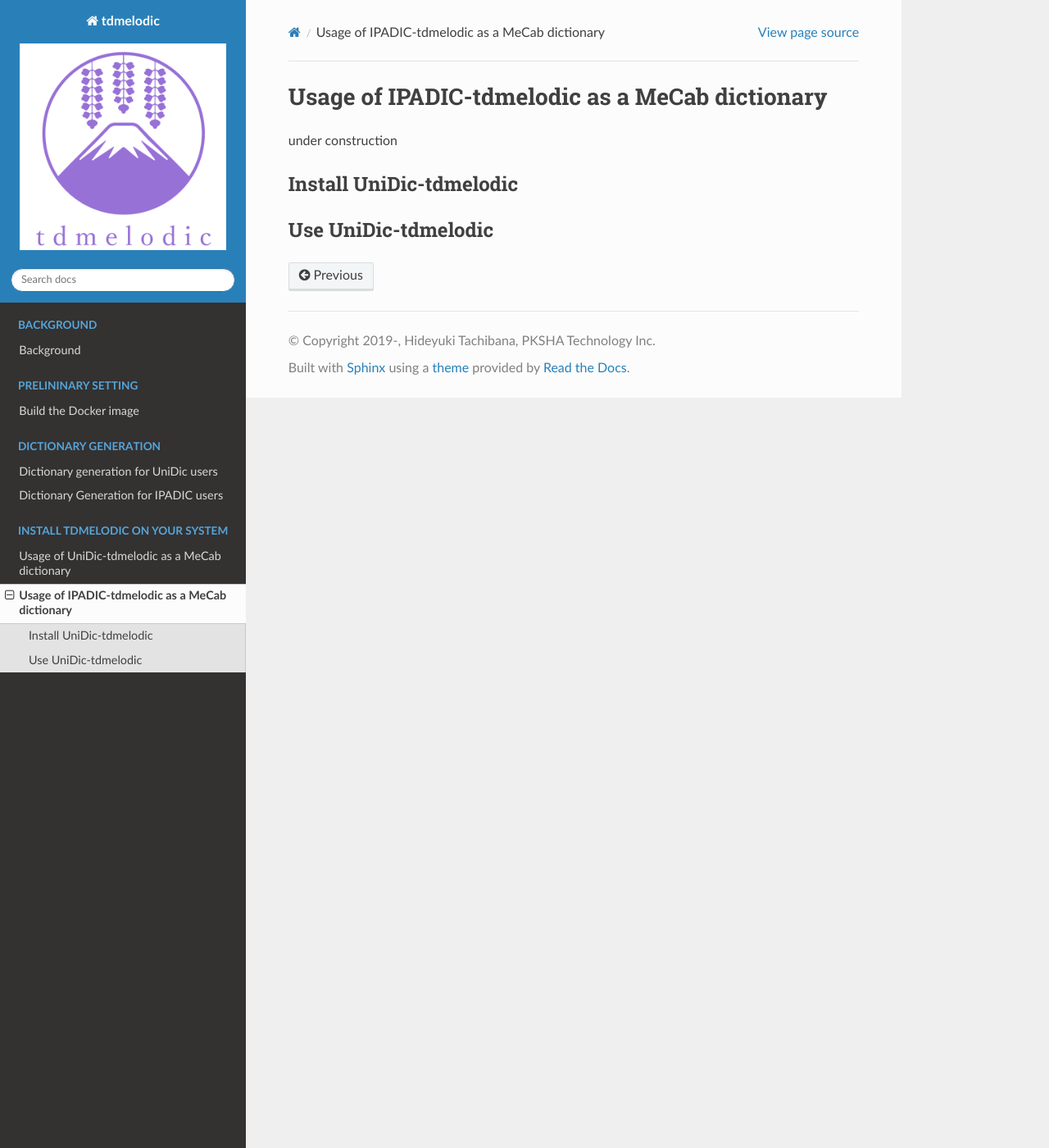
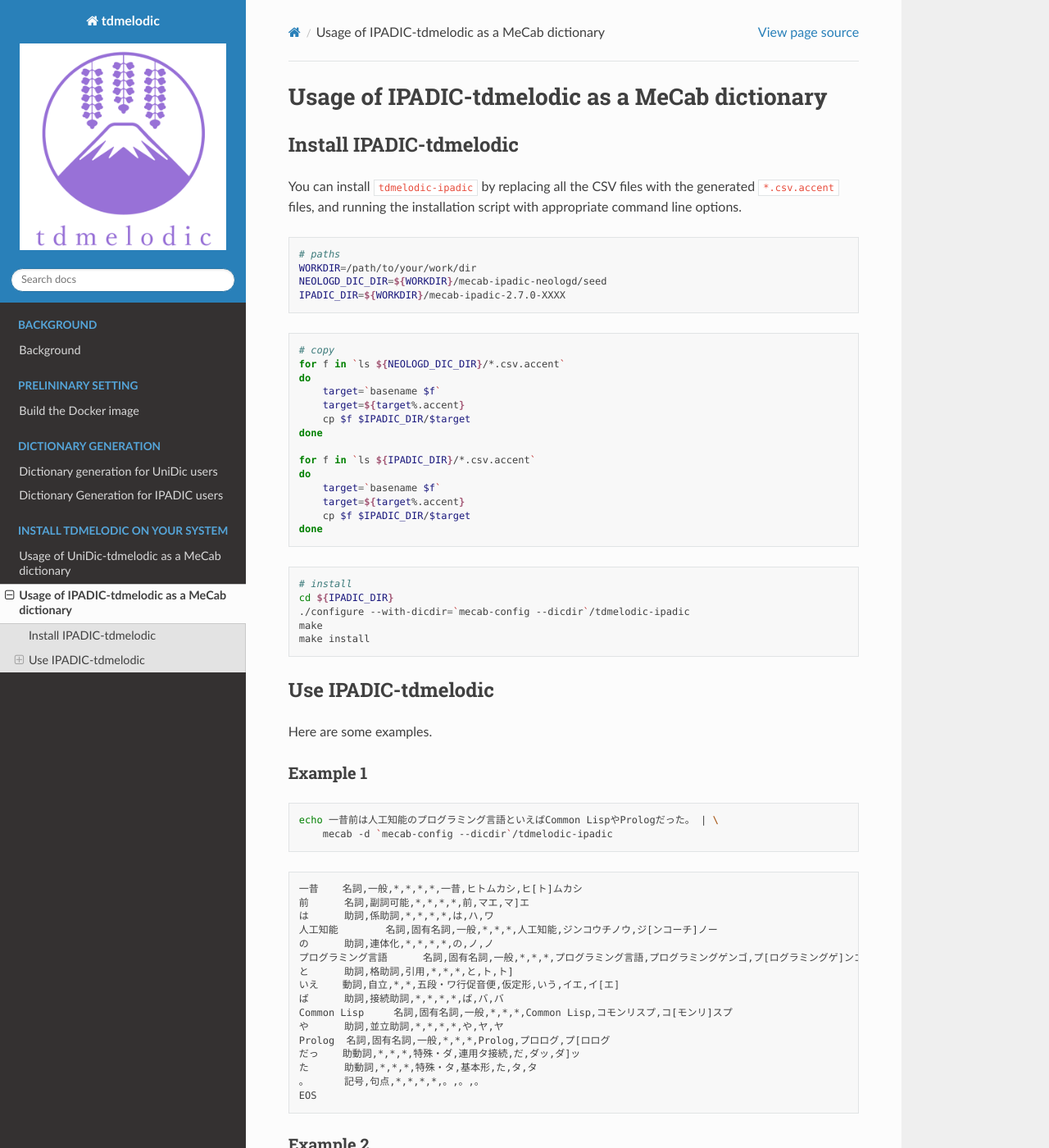
Before and after one commit to PKSHATechnology-Research/tdmelodic, a Sphinx documentation site: the page built from docs/pages/ipadic-usage.md, in a window 1280 px wide and 1400 px high. Shown: the whole window at 82% size. Built offline with Sphinx 7.4.7 and the Read the Docs theme 2.0.0, drawn with Linux system fonts in a browser that asks for light colours; some of the changed text lies outside the part shown.

Commit message:
update ipadic document

````diff
--- a/docs/pages/ipadic-usage.md
+++ b/docs/pages/ipadic-usage.md
@@ -1,6 +1,94 @@
 # Usage of IPADIC-tdmelodic as a MeCab dictionary
 
-under construction
+## Install IPADIC-tdmelodic
+You can install `tdmelodic-ipadic` by replacing all the CSV files with
+the generated `*.csv.accent` files, and running the
+installation script with appropriate command line options.
 
-## Install UniDic-tdmelodic
-## Use UniDic-tdmelodic
+
+```sh
+# paths
+WORKDIR=/path/to/your/work/dir
+NEOLOGD_DIC_DIR=${WORKDIR}/mecab-ipadic-neologd/seed
+IPADIC_DIR=${WORKDIR}/mecab-ipadic-2.7.0-XXXX
+```
+
+```sh
+# copy
+for f in `ls ${NEOLOGD_DIC_DIR}/*.csv.accent`
+do
+    target=`basename $f`
+    target=${target%.accent}
+    cp $f $IPADIC_DIR/$target
+done
+
+for f in `ls ${IPADIC_DIR}/*.csv.accent`
+do
+    target=`basename $f`
+    target=${target%.accent}
+    cp $f $IPADIC_DIR/$target
+done
+```
+
+```sh
+# install
+cd ${IPADIC_DIR}
+./configure --with-dicdir=`mecab-config --dicdir`/tdmelodic-ipadic
+make
+make install
+```
+
+
+## Use IPADIC-tdmelodic
+Here are some examples.
+
+### Example 1
+
+```sh
+echo 一昔前は人工知能のプログラミング言語といえばCommon LispやPrologだった。 | \
+    mecab -d `mecab-config --dicdir`/tdmelodic-ipadic
+```
+```
+一昔    名詞,一般,*,*,*,*,一昔,ヒトムカシ,ヒ[ト]ムカシ
+前      名詞,副詞可能,*,*,*,*,前,マエ,マ]エ
+は      助詞,係助詞,*,*,*,*,は,ハ,ワ
+人工知能        名詞,固有名詞,一般,*,*,*,人工知能,ジンコウチノウ,ジ[ンコーチ]ノー
+の      助詞,連体化,*,*,*,*,の,ノ,ノ
+プログラミング言語      名詞,固有名詞,一般,*,*,*,プログラミング言語,プログラミングゲンゴ,プ[ログラミングゲ]ンゴ
+と      助詞,格助詞,引用,*,*,*,と,ト,ト]
+いえ    動詞,自立,*,*,五段・ワ行促音便,仮定形,いう,イエ,イ[エ]
+ば      助詞,接続助詞,*,*,*,*,ば,バ,バ
+Common Lisp     名詞,固有名詞,一般,*,*,*,Common Lisp,コモンリスプ,コ[モンリ]スプ
+や      助詞,並立助詞,*,*,*,*,や,ヤ,ヤ
+Prolog  名詞,固有名詞,一般,*,*,*,Prolog,プロログ,プ[ロログ
+だっ    助動詞,*,*,*,特殊・ダ,連用タ接続,だ,ダッ,ダ]ッ
+た      助動詞,*,*,*,特殊・タ,基本形,た,タ,タ
+。      記号,句点,*,*,*,*,。,。,。
+EOS
+```
+
+### Example 2
+
+```sh
+echo 横浜市中区日本大通 | mecab -d `mecab-config --dicdir`/tdmelodic-ipadic
+```
+```
+横浜市中区日本大通      名詞,固有名詞,地域,一般,*,*,横浜市中区日本大通,ヨコハマシナカクニホンオオドオリ,ヨ[コハマ]シナ[カ]クニ[ホンオード]ーリ
+EOS
+```
+
+### Example 3
+
+```sh
+echo 980hPa | mecab -d `mecab-config --dicdir`/tdmelodic-ipadic
+echo 15mm | mecab -d `mecab-config --dicdir`/tdmelodic-ipadic
+echo 4月10日 | mecab -d `mecab-config --dicdir`/tdmelodic-ipadic
+```
+```
+980hPa  名詞,固有名詞,一般,*,*,*,980hPa,キュウヒャクハチジュウヘクトパスカル,キュ]ウヒャクハ[チジュウヘクトパ]スカル
+EOS
+15mm    名詞,固有名詞,一般,*,*,*,15mm,ジュウゴミリメートル,ジュ[ウゴミリメ]ートル
+EOS
+4月10日 名詞,固有名詞,一般,*,*,*,4月10日,シガツトオカ,シ[ガツトオカ
+EOS
+```
````
Also changed, not shown: docs/pages/ipadic-dicgen.md (+10 -1 lines), docs/pages/unidic-usage.md (+1 -1 lines), 5 other files.
